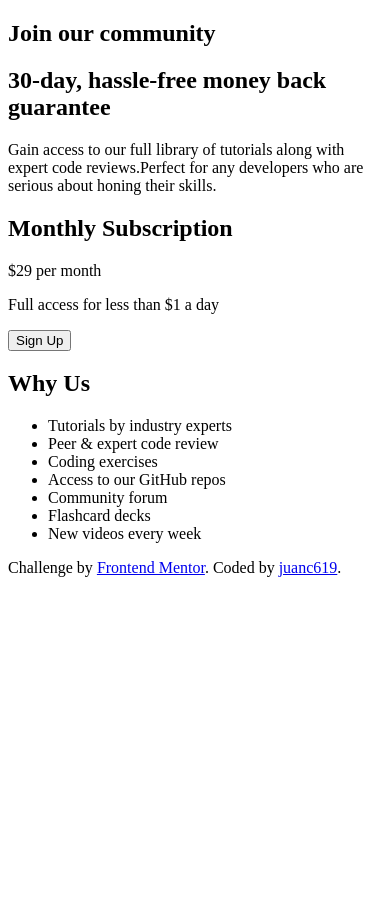
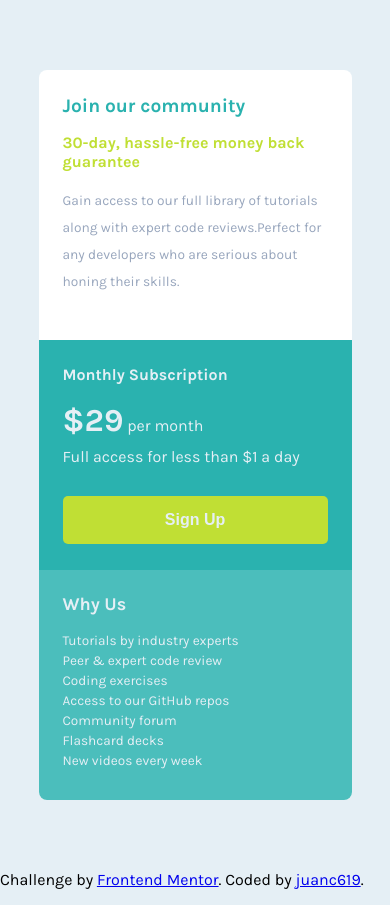
Before and after one commit to juanc619/CHALLENGE-4-Single-price-grid-component, a plain HTML site: page index.html in a window 390 px wide. Before the commit the page ends 844 px from the top, so only its background shows below. Drawn offline with Linux system fonts and the light colour scheme.

Commit message:
Finalizado vista mobile

```diff
--- a/index.html
+++ b/index.html
@@ -11,7 +11,7 @@
 <body>
   <main class="main_container">
 
-    <section class="our_comunity">
+    <section class="our_community">
       <h2 class="title">Join our community</h2>
       <h2 class="promo">30-day, hassle-free money back guarantee</h2>
       <p>Gain access to our full library of tutorials along with expert code reviews.Perfect for any developers who are serious about honing their skills.</p>
--- a/style.css
+++ b/style.css
@@ -1,3 +1,109 @@
+@import url('https://fonts.googleapis.com/css2?family=Karla:wght@400;700&display=swap');
+
+:root {
+--Cyan: hsl(179, 62%, 43%);
+--lightCyan: hsl(179, 47%, 52%);
+--BrightYellow: hsl(71, 73%, 54%);
+--LightGray: hsl(204, 43%, 93%);
+--GrayishBlue: hsl(218, 22%, 67%);
+}
+
+body {
+    margin: 0;
+    padding: 0;
+    background-color: var(--LightGray);
+    font-family: 'Karla', sans-serif;
+    font-size: 16px;
+}
+
+/* Mobile */
+
+.main_container {
+    background-color: white;
+    width: 313px;
+    height: 730px;
+    margin: 70px auto 70px;
+    border-radius: 8px;
+    overflow: hidden;
+}
+
+
+.our_community {
+    padding: 8px 24px 24px 24px;
+    height: 270px;
+    box-sizing: border-box;
+}
+
+.our_community h2.title {
+    font-size: 1.2em;
+    color: var(--Cyan);
+}
+
+.our_community h2.promo {
+    color: var(--BrightYellow);
+    font-size: 1em;
+}
+
+.our_community p {
+    color: var(--GrayishBlue);
+    font-size: 0.86em;
+    line-height: 27px;
+    margin-top: 16px;
+}
+
+.monthly_subscription {
+    background-color: var(--Cyan);
+    padding: 12px 24px 24px 24px;
+    height: 230px;
+    box-sizing: border-box;
+    color: var(--LightGray);
+}
+
+.monthly_subscription h2 {
+    font-size: 1em;
+    margin-bottom: 18px;
+}
+
+.price {
+    font-size: 2em;
+    font-weight: 700;
+}
+
+.monthly_subscription p {
+    margin-top: 8px;
+}
+
+button {
+    margin-top: 14px;
+    background-color: var(--BrightYellow);
+    border-radius: 5px;
+    width: 100%;
+    height: 48px;
+    border-style: none;
+    color: var(--LightGray);
+    font-size: 16px;
+    font-weight: 700;
+}
+
+.why_us {
+    background-color: var(--lightCyan);
+    padding: 8px 24px 24px 24px;
+    height: 230px;
+    box-sizing: border-box;
+    color: var(--LightGray);
+}
+
+.why_us h2 {
+    font-size: 18px;
+}
+
+li {
+    list-style: none;
+    margin-left: -40px;
+    font-size: 0.85em;
+    line-height: 20px;
+    font-weight: 300;
+}
 
 
 
@@ -23,43 +129,7 @@
 
 
 
-
-
-
-
-
-
-
-
-
-
-
-
-
-
-
-
-
-
-
-
-
-
-
-
-
-
-
-
-
-
-
-
-
-
-
-
-
+/* footer */
 
 .footer {
     font-size: 11px;
```
